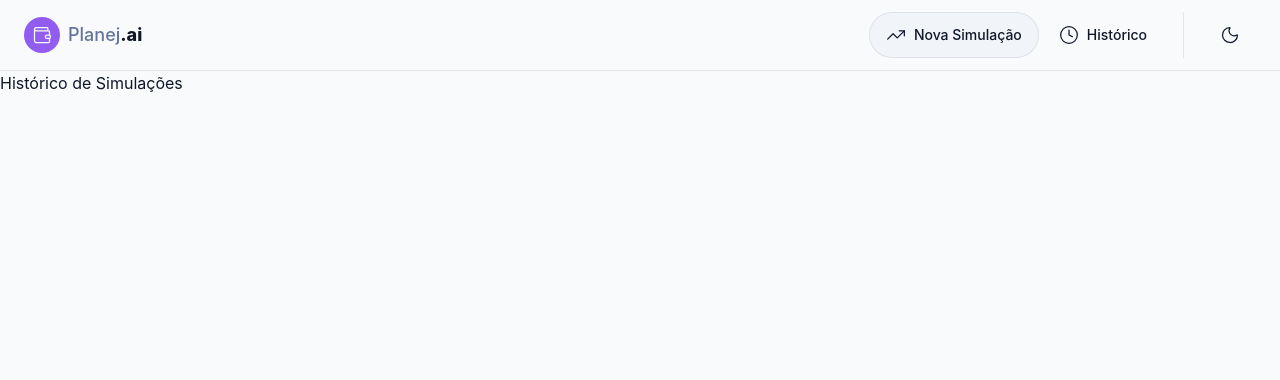
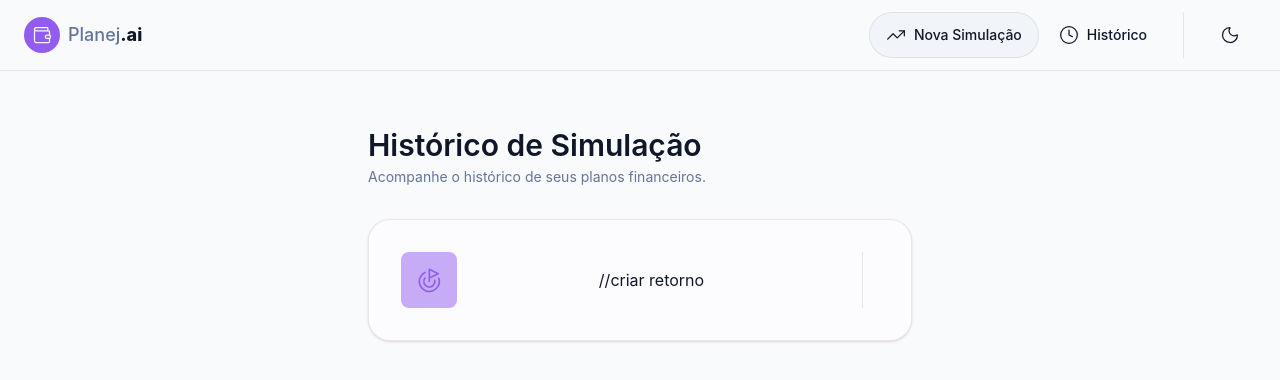
Before and after one commit to Apenas1Hugo/Desafio_Final_DIO_ReactAI, a React (Vite) app in the folder ReactAI/: page /historico in a window 1280 px wide. Shown: the top 380 px of the page. Built offline with nearby package versions, Linux system fonts and the light colour scheme; no server answers.

Commit message:
Inicio do Histórico
Desafio do histórico iniciado

```diff
--- /dev/null
+++ b/ReactAI/src/pages/SimulationHistoryPage.tsx
@@ -0,0 +1,66 @@
+import { Button } from '../componentes/shared/Button';
+import { PageHero } from '../componentes/shared/PageHero';
+import { Divider } from '../componentes/shared/Divider';
+import { Trash2, Goal, ExternalLink } from 'lucide-react';
+
+export function SimulationHistoryPage() {
+  return (
+    <main className="mx-auto max-w-xl px-4 py-10 sm:py-14 ">
+      <PageHero
+        title="Histórico de  Simulação"
+        subtitle="Acompanhe o histórico de seus planos financeiros."
+      />
+
+      <div
+        className="
+        border-border bg-card flex
+        min-h-[104px]
+        w-full
+        flex-col
+        items-center
+        justify-between
+        gap-6
+        rounded-[22px]
+        border p-8
+        shadow-sm
+        lg:flex-row
+      "
+      >
+        {/* Ícone */}
+        <div
+          className="
+          bg-muted-primary flex h-14
+          w-14 shrink-0
+          items-center
+          justify-center
+          rounded-lg
+        "
+        >
+          <Goal
+            className="
+            text-primary
+            h-[26.67px]
+            w-[26.67px]
+          "
+          />
+        </div>
+
+        <div
+          className="
+          flex flex-1
+          flex-col items-center
+          justify-center
+          gap-6
+          md:flex-row md:gap-10
+        "
+        >
+          //criar retorno
+        </div>
+        <Divider orientation="vertical" />
+
+      </div>
+    </main>
+  );
+}
+
+export default SimulationHistoryPage;
--- a/ReactAI/src/router.tsx
+++ b/ReactAI/src/router.tsx
@@ -2,6 +2,7 @@ import { createBrowserRouter } from 'react-router-dom'
 import { RootLayout } from './componentes/layout/RootLayout'
 import { SimulationFormPage } from './pages/SimulationFormPage'
 import { SimulationResultsPage } from './pages/SimulationResultsPage'
+import { SimulationHistoryPage } from './pages/SimulationHistoryPage'
 
 export const router = createBrowserRouter([
   {
@@ -17,7 +18,7 @@ export const router = createBrowserRouter([
       },
       {
         path: '/historico',
-        element: <h1>Histórico de Simulações</h1>,
+        element: <SimulationHistoryPage/>,
       },
     ],
   },
```
Also changed, not shown: ReactAI/src/styles/theme.css (line endings or trailing spaces).
